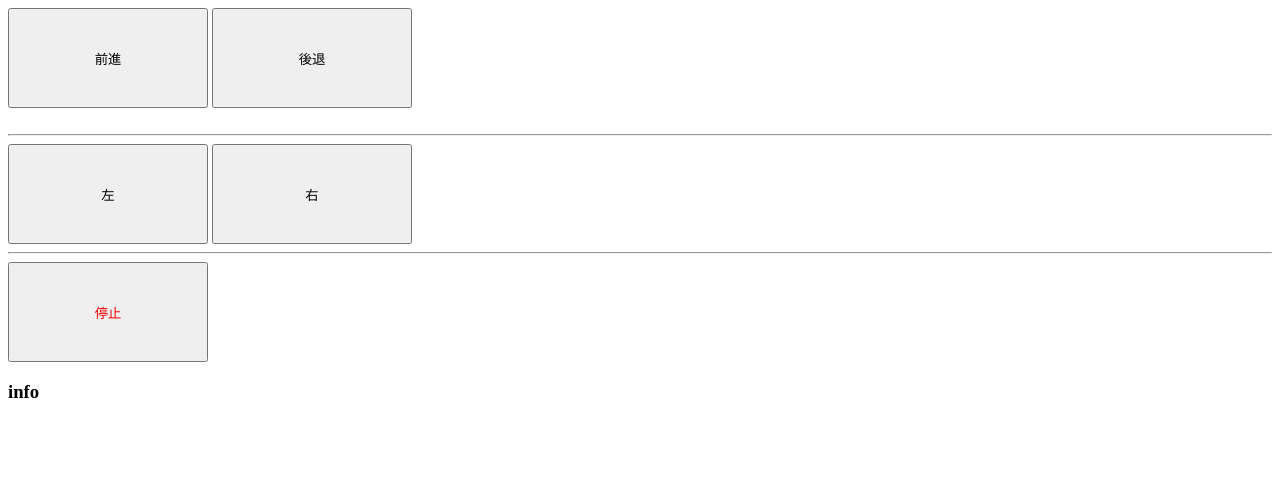
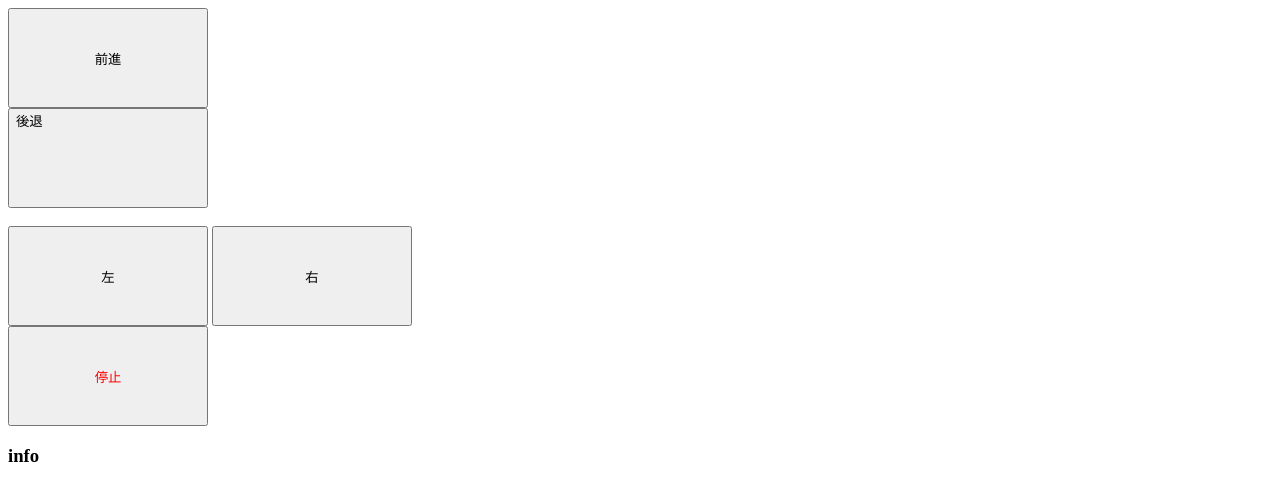
Before and after one commit to akeyi2018/FlaskStudy, a Flask app: page / in a window 1280 px wide. Shown: the top 494 px of the page. Run offline with Flask 2, Linux system fonts and the light colour scheme; some libraries are stand-ins or nearby versions.

Commit message:
controller

```diff
--- a/robot/templates/front_back.html
+++ b/robot/templates/front_back.html
@@ -12,17 +12,13 @@
 <body>
   <div id="main">
       <button id="front" style="width:200px;height:100px;">前進</button>
-      <button id="back" style="width:200px;height:100px;margin-right: 10px;">後退</button>
+      <button id="back" style="width:200px;height:100px;display:flex;">後退</button>
       <br>
-      <br>
-      <hr>
       <button id="left" style="width:200px;height:100px">左</button>
       <button id="right" style="width:200px;height:100px">右</button>
       <br>
-      <hr>
       <button id="stop" style="width:200px;height:100px;color:#ff0000">停止</button>
       <h3><p id="info" >info</p></h3>
-
   </div>
 </body>
 
```
